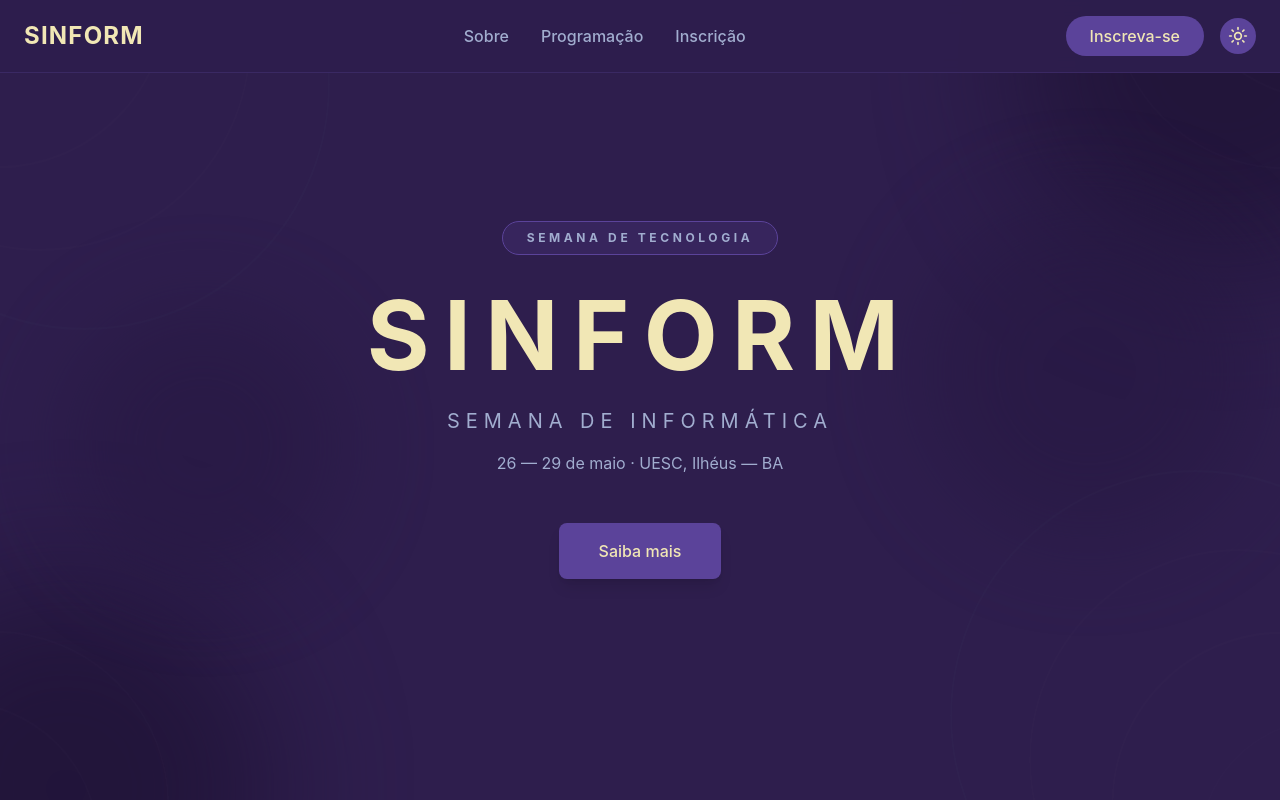
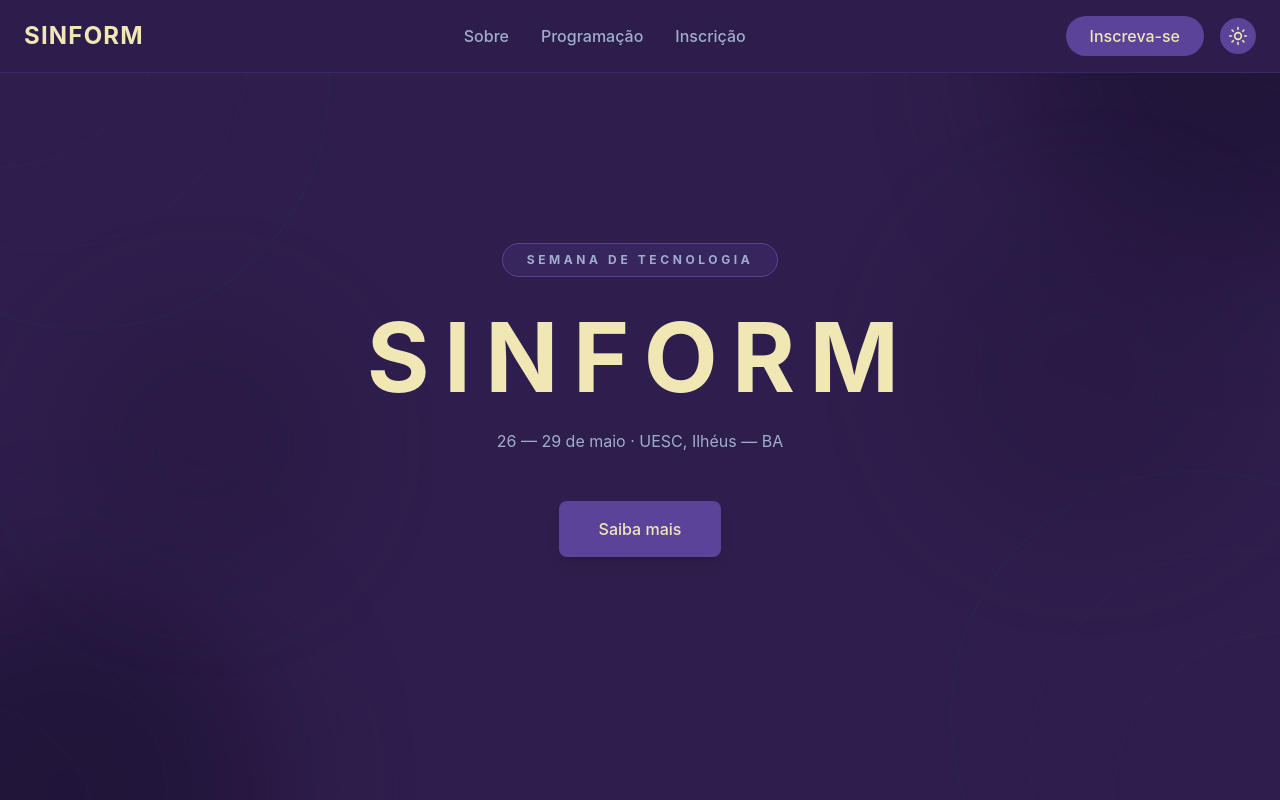
Before and after one commit to artsarchive/sinform-site, a React (Vite) app: page / in a window 1280 px wide. Shown: the top 800 px of the page. Built offline with nearby package versions, Linux system fonts and the light colour scheme.

Commit message:
fix: Hero's ambiguity fixed

```diff
--- a/src/app/components/Hero.tsx
+++ b/src/app/components/Hero.tsx
@@ -185,11 +185,6 @@
           SINFORM
         </h1>
 
-        {/* SEMANA DE INFORMATICA */}
-        <p className={`text-lg sm:text-xl tracking-[0.3em] uppercase mb-4 ${isDarkMode ? 'text-[#A1ADCF]' : 'text-[#2E1E4D]'}`} style={{ letterSpacing: '0.3em' }}>
-          SEMANA DE INFORMÁTICA
-        </p>
-
         {/* Date and Location */}
         <p className={`text-sm sm:text-base mb-12 ${isDarkMode ? 'text-[#A1ADCF]' : 'text-[#2E1E4D]'}`}>
           26 — 29 de maio · UESC, Ilhéus — BA
```
